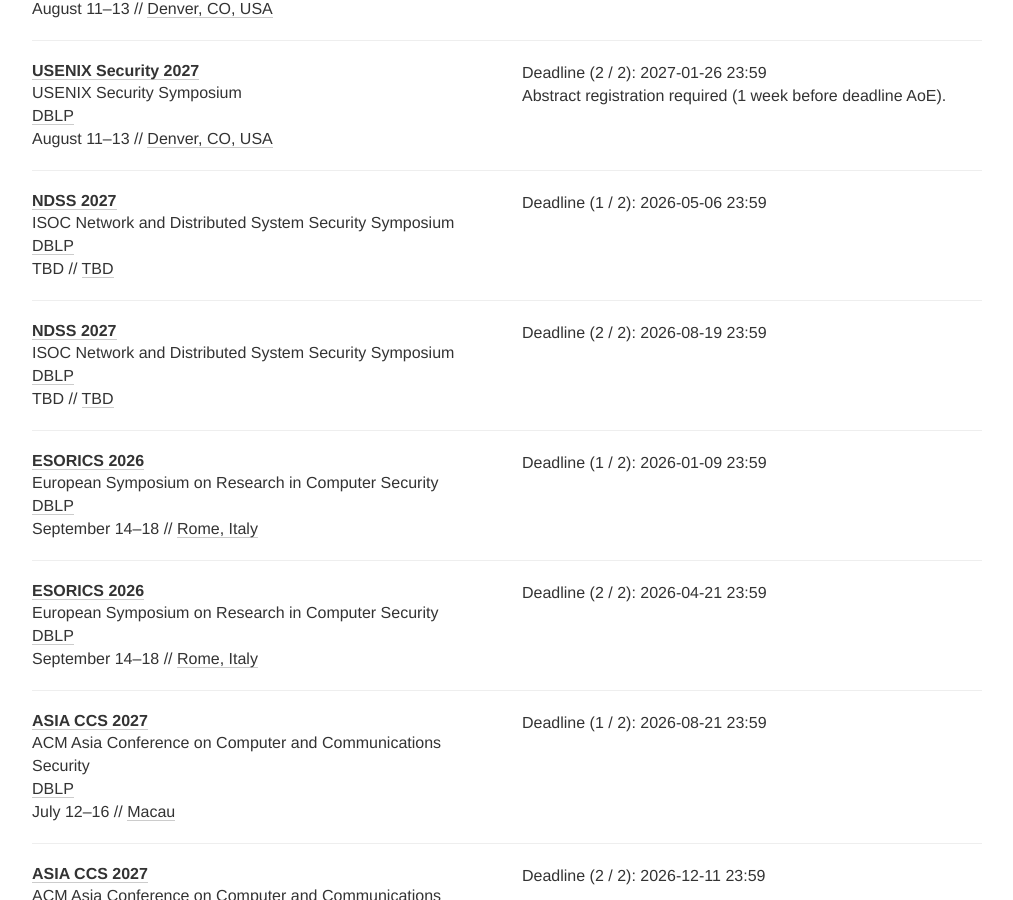
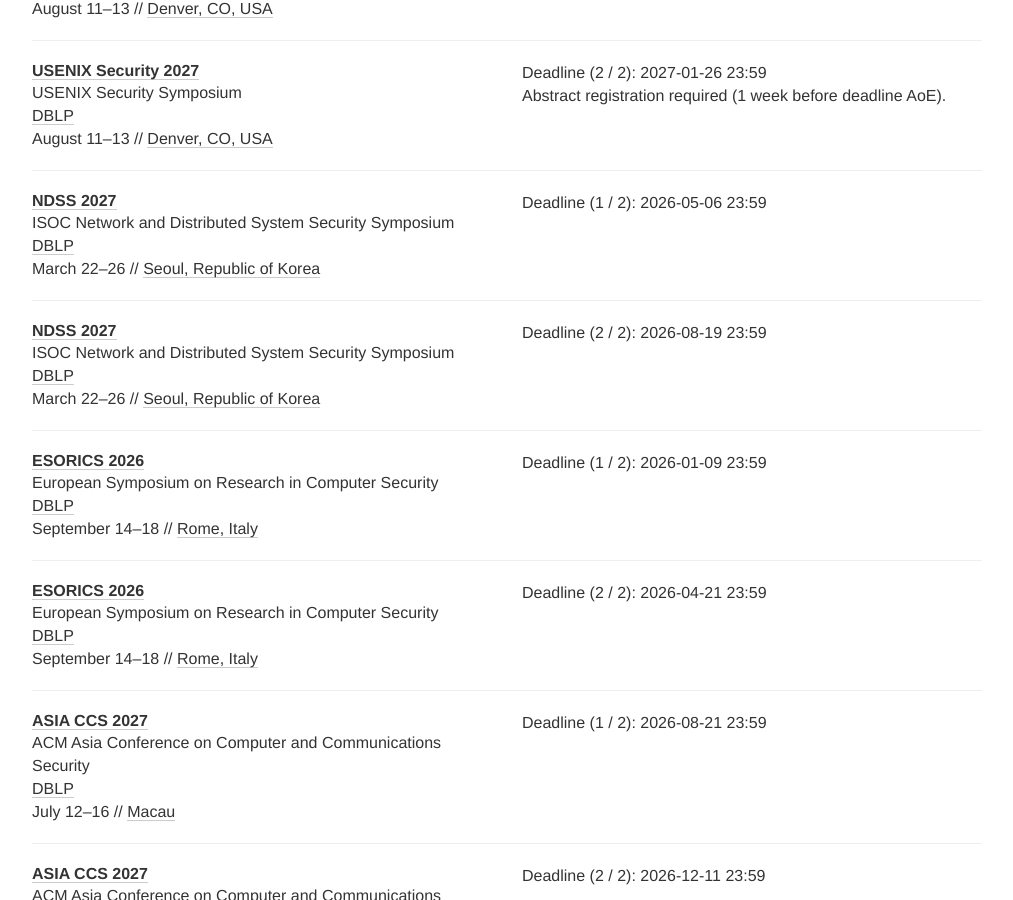
Before and after one commit to sec-deadlines/sec-deadlines.github.io, a Jekyll site: the page built from index.html, in a window 1280 px wide and 900 px high, scrolled down 1016 px. Shown: the whole window, without its empty margins (133-1146 px from the left). Built offline with Jekyll 4.4.1, drawn with Linux system fonts in a browser that asks for light colours; nearby versions of some CDN libraries; comment, search, counter and statistics services are not loaded.

Commit message:
Update NDSS'26 date and place

```diff
--- a/_data/conferences.yml
+++ b/_data/conferences.yml
@@ -47,8 +47,8 @@
   deadline:
     - "2026-05-06 23:59"
     - "2026-08-19 23:59"
-  date: "TBD"
-  place: TBD
+  date: "March 22-26"
+  place: Seoul, Republic of Korea
   tags: [SEC, PRIV, CONF, ASTAR, TOP4]
 
 - name: ESORICS
```
